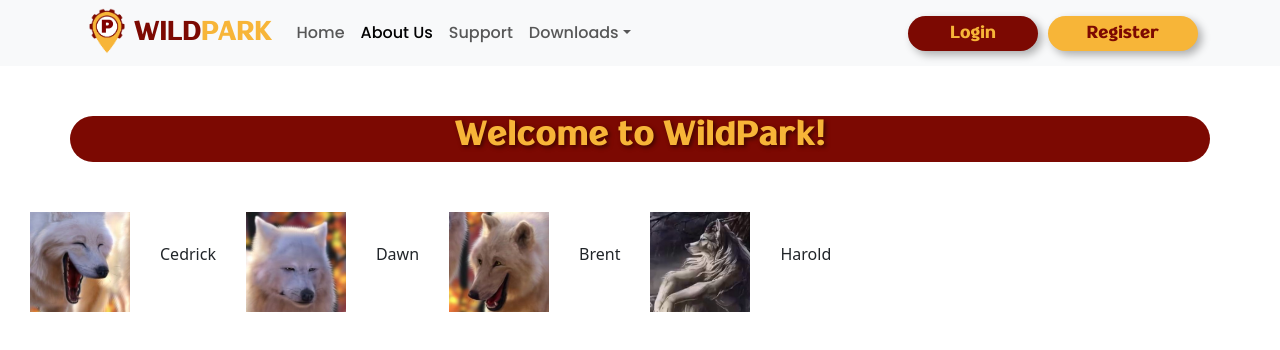
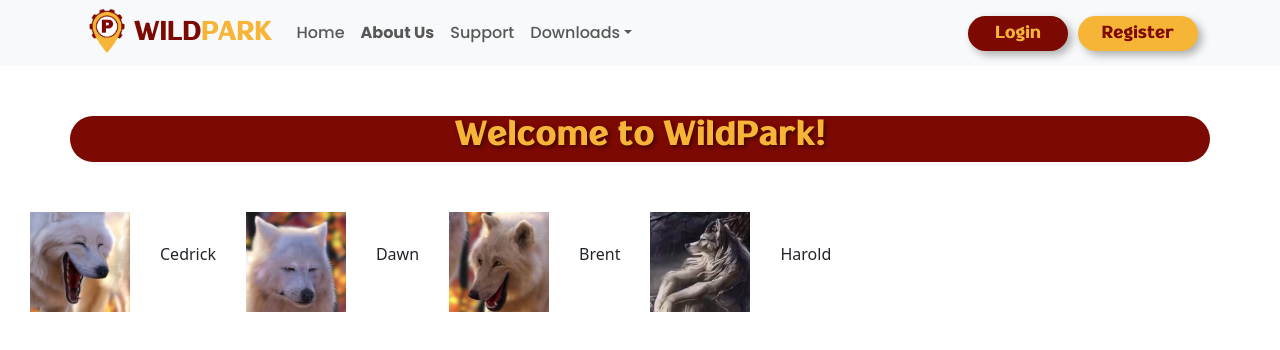
Before and after one commit to ArchonsDev/react-wildpark-web, a React (Create React App) app: page /about in a window 1280 px wide. Shown: the top 350 px of the page. Built offline with nearby package versions, Linux system fonts and the light colour scheme.

Commit message:
changed button width and navbar active page styling

```diff
--- a/src/common/Navbar/index.js
+++ b/src/common/Navbar/index.js
@@ -4,9 +4,9 @@ import logo from "../../images/logo.png";
 import { Link } from "react-router-dom";
 import { useLocation } from "react-router-dom";
 import LoginModal from "../LoginModal";
-import LogoutModal from '../LogoutModal';
-import UserLoggedInContext from '../../contexts/UserLoginContext';
-import Cookie from 'js-cookie';
+import LogoutModal from "../LogoutModal";
+import UserLoggedInContext from "../../contexts/UserLoginContext";
+import Cookie from "js-cookie";
 
 const Navbar = () => {
   const location = useLocation();
@@ -27,11 +27,15 @@ const Navbar = () => {
   };
 
   const handleConfirmLogout = () => {
-    Cookie.remove('userToken');
+    Cookie.remove("userToken");
     setIsUserLoggedIn(false);
 
     setShowLogoutModal(false);
-  }
+  };
+
+  const getNavLink = (path) => {
+    return location.pathname === path ? styles.activePage : "";
+  };
 
   return (
     <nav className="navbar navbar-expand-lg navbar-light bg-light">
@@ -60,20 +64,28 @@ const Navbar = () => {
           data-bs-target="#navbarSupportedContent"
           aria-controls="navbarSupportedContent"
           aria-expanded="false"
-          aria-label="Toggle navigation"
-        >
+          aria-label="Toggle navigation">
           <span className="navbar-toggler-icon"></span>
         </button>
         <div className="collapse navbar-collapse" id="navbarSupportedContent">
-          <ul className={`navbar-nav me-auto mb-2 mb-lg-0 ${styles.navbarItems}`}>
+          <ul
+            className={`navbar-nav me-auto mb-2 mb-lg-0 ${styles.navbarItems}`}>
             <li className="nav-item">
-              <Link to="/" className={`nav-link ${location.pathname === "/" ? "active" : ""}`}>Home</Link>
+              <Link to="/" className={`nav-link ${getNavLink("/")}`}>
+                Home
+              </Link>
             </li>
             <li className="nav-item">
-              <Link to="/about" className={`nav-link ${location.pathname === "/about" ? "active" : ""}`}>About Us</Link>
+              <Link to="/about" className={`nav-link ${getNavLink("/about")}`}>
+                About Us
+              </Link>
             </li>
             <li className="nav-item">
-              <Link to="/support" className={`nav-link ${location.pathname === "/support" ? "active" : ""}`}>Support</Link>
+              <Link
+                to="/support"
+                className={`nav-link ${getNavLink("/support")}`}>
+                Support
+              </Link>
             </li>
             <li className="nav-item dropdown">
               <Link
@@ -82,51 +94,39 @@ const Navbar = () => {
                 id="navbarDropdown"
                 role="button"
                 data-bs-toggle="dropdown"
-                aria-expanded="false"
-              >
+                aria-expanded="false">
                 Downloads
               </Link>
               <ul className="dropdown-menu" aria-labelledby="navbarDropdown">
                 <li>
-                  <a className="dropdown-item" href="#">
-                    WildPark Mobile
-                  </a>
+                  <span className="dropdown-item">WildPark Mobile</span>
                 </li>
                 <li>
-                  <a className="dropdown-item" href="#">
-                    WildPark Web
-                  </a>
-                </li>
-                <li>
-                  <hr className="dropdown-divider" />
-                </li>
-                <li>
-                  <a className="dropdown-item" href="#">
-                    Something else here
-                  </a>
+                  <span className="dropdown-item">WildPark Web</span>
                 </li>
               </ul>
             </li>
           </ul>
 
-          {!isUserLoggedIn && <>
+          {!isUserLoggedIn && (
+            <>
               <button
                 type="button"
                 className={`${styles.loginButton}`}
-              onClick={openLoginModal}
-            >
+                onClick={openLoginModal}>
                 Login
               </button>
               <button
                 type="button"
                 className={`${styles.signupButton}`}
-              onClick={openRegister}
-            >
+                onClick={openRegister}>
                 Register
               </button>
-          </>}
+            </>
+          )}
 
-          {isUserLoggedIn && <>
+          {isUserLoggedIn && (
+            <>
               <div className={`navbar-nav mb-2 mb-lg-0 ${styles.navbarItems}`}>
                 <div className="nav-item dropdown">
                   <Link
@@ -134,11 +134,12 @@ const Navbar = () => {
                     id="accountDropdown"
                     role="button"
                     data-bs-toggle="dropdown"
-                  aria-expanded="false"
-                >
+                    aria-expanded="false">
                     Account
                   </Link>
-                <ul className="dropdown-menu dropdown-menu-right" aria-labelledby="accountDropdown">
+                  <ul
+                    className="dropdown-menu dropdown-menu-right"
+                    aria-labelledby="accountDropdown">
                     <li>
                       <button className="dropdown-item" type="button">
                         Profile
@@ -158,28 +159,27 @@ const Navbar = () => {
                         type="button"
                         onClick={(e) => {
                           setShowLogoutModal(true);
-                      }}
-                    >
+                        }}>
                         Logout
                       </button>
                     </li>
                   </ul>
                 </div>
               </div>
-          </>}
+            </>
+          )}
 
           <LogoutModal
             show={showLogoutModal}
             onHide={(e) => {
               setShowLogoutModal(false);
             }}
-            onConfirm={handleConfirmLogout} />
-          <LoginModal
-            show={showLoginModal}
-            closeCallback={closeLoginModal} />
+            onConfirm={handleConfirmLogout}
+          />
+          <LoginModal show={showLoginModal} closeCallback={closeLoginModal} />
         </div>
       </div>
-    </nav >
+    </nav>
   );
 };
 
--- a/src/common/Navbar/style.module.css
+++ b/src/common/Navbar/style.module.css
@@ -27,10 +27,15 @@
   color: #f7b538;
   border: none;
   border-radius: 500px;
-  width: 130px;
+  width: 100px;
   height: 35px;
   font-family: "Degradasi";
   box-shadow: 4px 4px 8px rgba(0, 0, 0, 0.3);
+}
+
+.loginButton:hover {
+  background-color: #f7b538;
+  color: #7c0902;
 }
 
 .signupButton {
@@ -38,8 +43,18 @@
   color: #7c0902;
   border: none;
   border-radius: 500px;
-  width: 150px;
+  width: 120px;
   height: 35px;
   font-family: "Degradasi";
   box-shadow: 4px 4px 8px rgba(0, 0, 0, 0.3);
 }
+
+.signupButton:hover {
+  background-color: #7c0902;
+  color: #f7b538;
+}
+
+.activePage {
+  font-family: "Poppins-Bold" !important;
+  color: #0d0630;
+}
--- a/src/styles/fonts.css
+++ b/src/styles/fonts.css
@@ -18,3 +18,10 @@
   font-weight: bold;
   font-style: normal;
 }
+
+@font-face {
+  font-family: "Poppins-SemiBold";
+  src: url(./fonts/Poppins-SemiBold.ttf) format("truetype");
+  font-weight: bold;
+  font-style: normal;
+}
```
Lines whose indentation alone changed are shown as unchanged.
